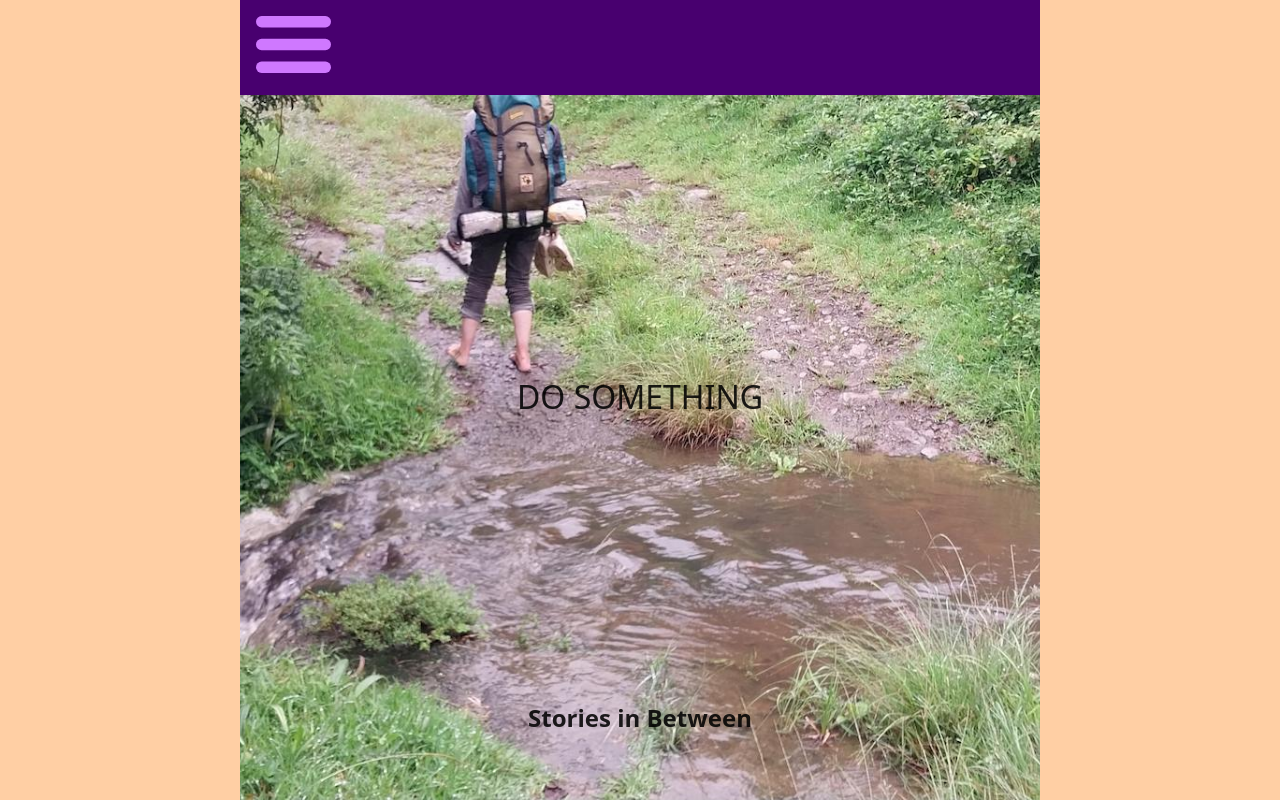
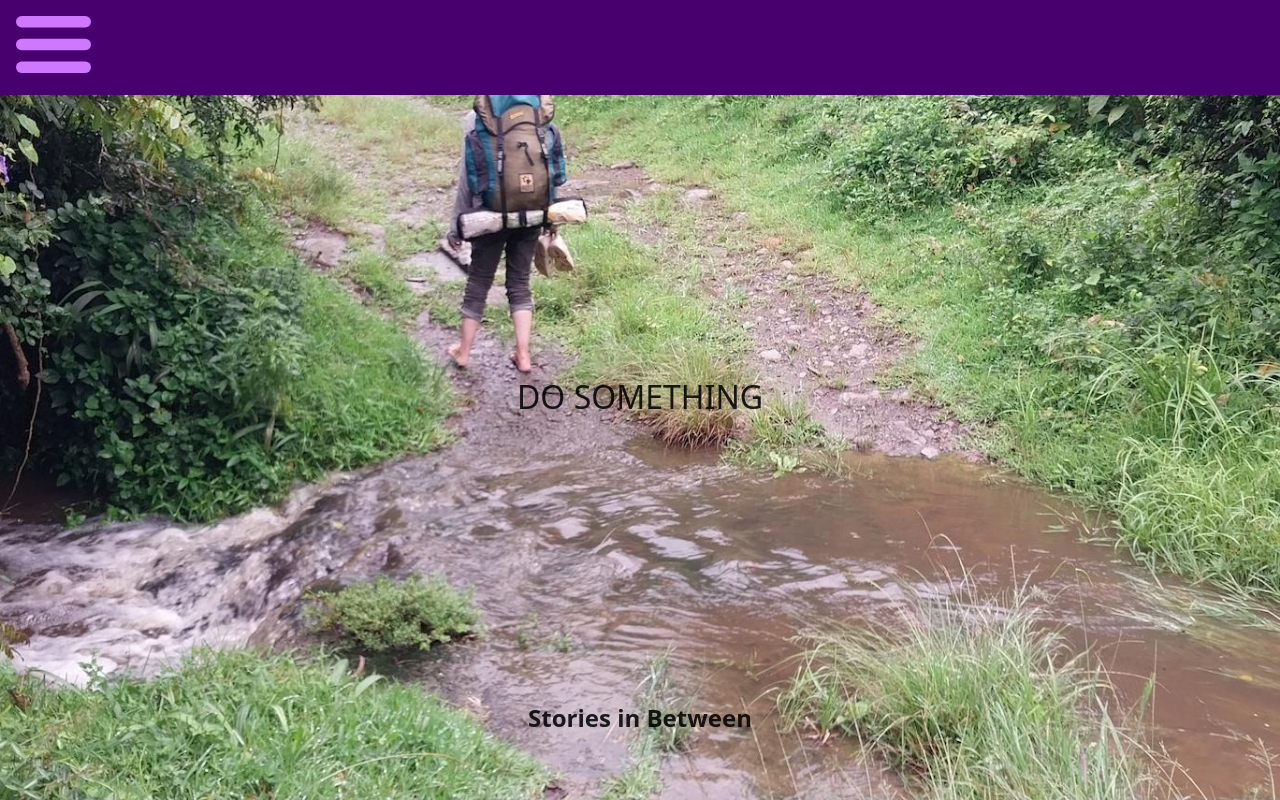
Before and after one commit to almac8/stories_inbetween, a React (Vite) app: page / in a window 1280 px wide. Shown: the top 800 px of the page. Built offline with nearby package versions, Linux system fonts and the light colour scheme.

Commit message:
Hero section style fix

```diff
--- a/src/components/Header/Header.css
+++ b/src/components/Header/Header.css
@@ -8,6 +8,7 @@
   flex-flow: nowrap column;
   align-items: center;
   gap: 1rem;
+  overflow: hidden;
 
   background-color: #cf78ffff;
 }
@@ -25,7 +26,6 @@
 
 #header .closed {
   height: 0;
-  overflow: hidden;
   padding: 0;
 
   transition: 0.4s;
--- a/src/sections/HeroSection/HeroSection.css
+++ b/src/sections/HeroSection/HeroSection.css
@@ -8,7 +8,7 @@
   margin: 0;
   padding: 0;
 
-  width: 100vh;
+  width: 100%;
   height: 100vh;
 
   display: flex;
```
Also changed, not shown: src/index.css (+6 -4 lines).
